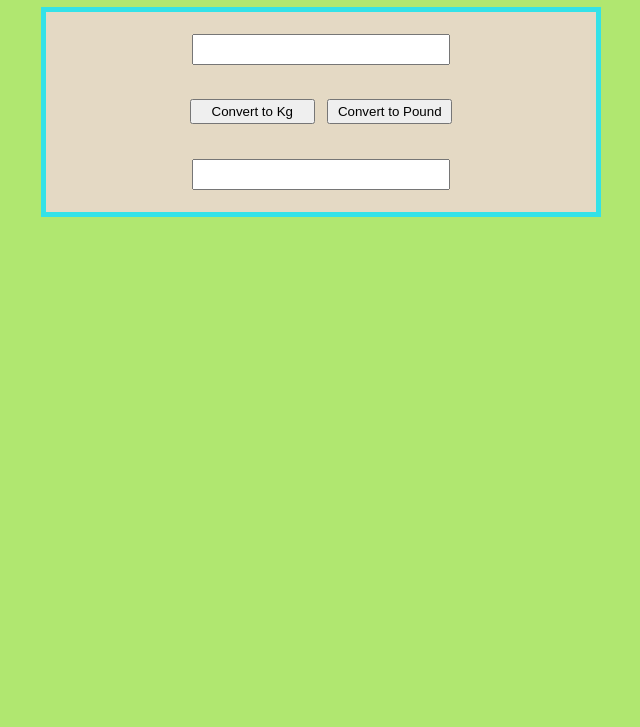
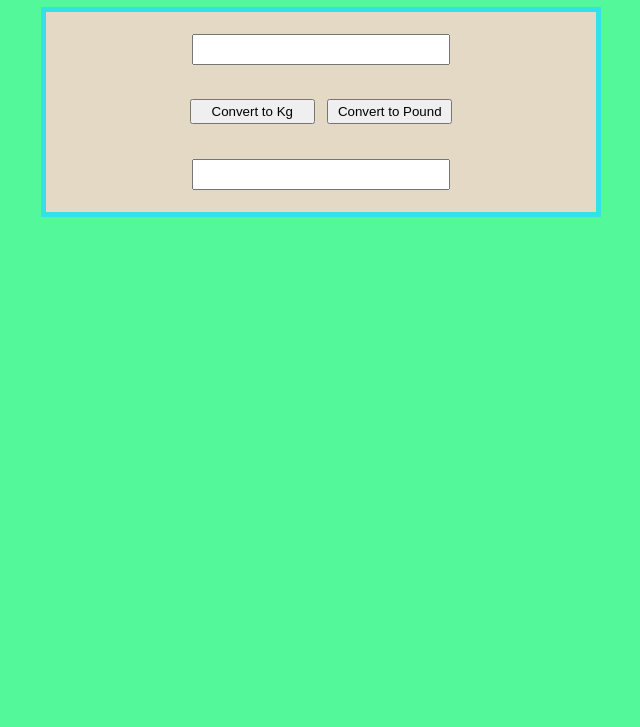
Before and after one commit to Python125/weightConverter, a plain HTML site: page index.html in a window 1280 px wide. Shown: the part 73-800 px from the top of the page, without its empty margins (319-959 px from the left). Drawn offline with Linux system fonts and the light colour scheme.

Commit message:
Update style.css

```diff
--- a/style.css
+++ b/style.css
@@ -1,5 +1,5 @@
 html {
-    background-color: #b0e770;
+    background-color: #53f89b;
     height: 100%;
 }
 
```
